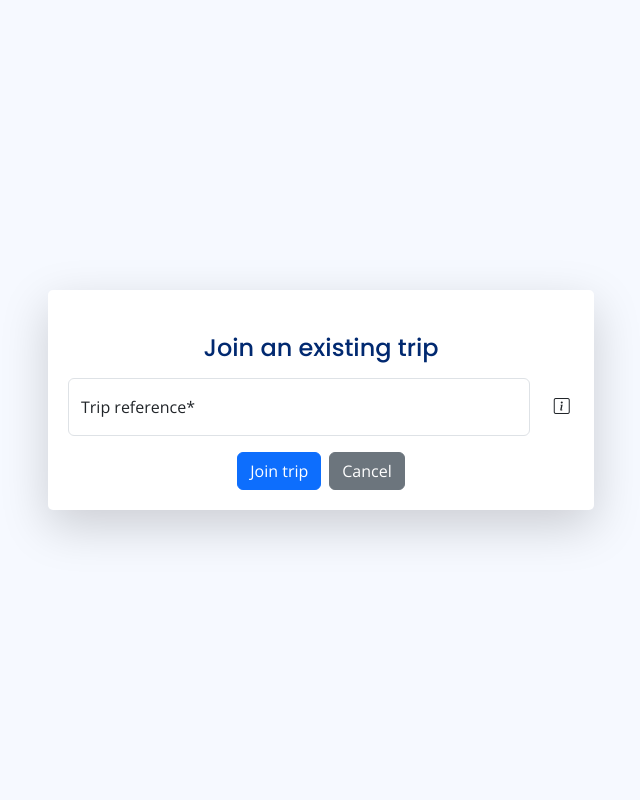
After one commit to AntoineLBT/travel_budget, a Django app: page /join_trip in a window 1280 px wide. The commit adds this page. Shown: the whole page, without its empty margins (319-959 px from the left). Run offline with Django 4.2, Linux system fonts and the light colour scheme; the visitor is signed in with stand-in values (Sample User, id 1); some libraries are stand-ins or nearby versions.

Commit message:
Start to implement join trip

```diff
--- a/www/forms.py
+++ b/www/forms.py
@@ -105,6 +105,42 @@ def make_registration_form() -> forms.Form:
             return cleaned_data
 
     return RegistrationForm
+
+
+def make_join_trip_form() -> forms.Form:
+    class JoinTripForm(forms.Form):
+        trip_reference: str = forms.CharField(max_length=255, required=True)
+
+        def __init__(self, *args, **kwargs):
+            super().__init__(*args, **kwargs)
+            self.helper = helper.FormHelper()
+            self.helper.form_id = "join-trip-form"
+            self.helper.form_method = "post"
+            self.helper.layout = Layout(
+                Div(
+                    Div(FloatingField("trip_reference"), css_class="col-11"),
+                    Div(
+                        HTML(
+                            """
+                            <i class="bi bi-info-square mt-2" \
+                        data-bs-toggle="tooltip" \
+                        data-bs-placement="right" \
+                        data-bs-original-title="Don't have a trip reference ? \
+                        Ask to the trip owner to generate one and share it to you.">
+                    </i>"""
+                        ),
+                        css_class="col-1 mt-3",
+                    ),
+                    css_class="row",
+                ),
+                Div(
+                    Submit("create", "Join trip", css_class="me-2"),
+                    HTML("<a class='btn btn-secondary' href='/dashboard'>Cancel</a>"),
+                    css_class="d-flex justify-content-center",
+                ),
+            )
+
+    return JoinTripForm
 
 
 def make_trip_form(trip: Optional[Trip] = None) -> forms.Form:
--- a/www/templates/dashboard.html
+++ b/www/templates/dashboard.html
@@ -83,7 +83,7 @@
                     </div>
                     <div class="col-6">
                         <div class="d-grid gap-2 m-3">
-                            <a class="btn btn-outline-primary" href="#">
+                            <a class="btn btn-outline-primary" href="/join_trip">
                                 <i class="bi bi-search me-1"></i>
                                 <text class="text font-weight-bold text-uppercase mb-1">
                                     Join an existing trip
--- /dev/null
+++ b/www/templates/join_trip.html
@@ -0,0 +1,18 @@
+{% extends "base_form.html" %}
+{% load static %}
+{% load crispy_forms_tags %}
+
+{% block title %}Join a trip{% endblock %}
+
+{% block body %}
+<div class="d-flex flex-row justify-content-center">
+    <div class="card mb-3 col-6 mt-3 border-0 shadow-lg">
+        <div class="card-body">
+            <div class="pt-4 pb-2">
+                <h5 class="card-title text-center pb-0 fs-4">Join an existing trip</h5>
+            </div>
+            {% crispy form %}
+        </div>
+    </div>
+</div>
+{% endblock %}
--- a/www/urls.py
+++ b/www/urls.py
@@ -1,9 +1,19 @@
 from django.urls import path
 
-from .views import (CreateTripView, CustomLogoutView, DashboardView,
-                    DeleteExpenseView, DeleteTripView, EditProfileView,
-                    ExpenseView, LoginView, ProfileView, RegistrationView,
-                    TripView)
+from .views import (
+    CreateTripView,
+    CustomLogoutView,
+    DashboardView,
+    DeleteExpenseView,
+    DeleteTripView,
+    EditProfileView,
+    ExpenseView,
+    LoginView,
+    ProfileView,
+    RegistrationView,
+    JoinTripView,
+    TripView,
+)
 
 urlpatterns = [
     path("dashboard", DashboardView.as_view(), name="dashboard"),
@@ -24,6 +34,7 @@ urlpatterns = [
     ),
     path("trip/<slug:slug>/consult", TripView.as_view(), name="consult-trip"),
     path("trip/<slug:slug>/edit", CreateTripView.as_view(), name="edit-trip"),
+    path("join_trip", JoinTripView.as_view(), name="join-trip"),
     path(
         "trip/<slug:slug>/create_expense",
         ExpenseView.as_view(),
--- a/www/views.py
+++ b/www/views.py
@@ -12,9 +12,16 @@ from accounting.models import Expense, Trip
 from accounts.models import User
 from www.utility import get_trips_expenses_data
 
-from .forms import (make_delete_expense_form, make_delete_trip_form,
-                    make_edit_profile_form, make_expense_form, make_login_form,
-                    make_registration_form, make_trip_form)
+from .forms import (
+    make_delete_expense_form,
+    make_delete_trip_form,
+    make_edit_profile_form,
+    make_expense_form,
+    make_login_form,
+    make_registration_form,
+    make_trip_form,
+    make_join_trip_form,
+)
 
 
 class DashboardView(LoginRequiredMixin, TemplateView):
@@ -126,6 +133,13 @@ class CreateTripView(LoginRequiredMixin, FormView):
         return reverse("dashboard")
 
 
+class JoinTripView(LoginRequiredMixin, FormView):
+    template_name: str = "join_trip.html"
+
+    def get_form_class(self):
+        return make_join_trip_form()
+
+
 class DeleteTripView(LoginRequiredMixin, FormView):
 
     def get_form_class(self):
```
